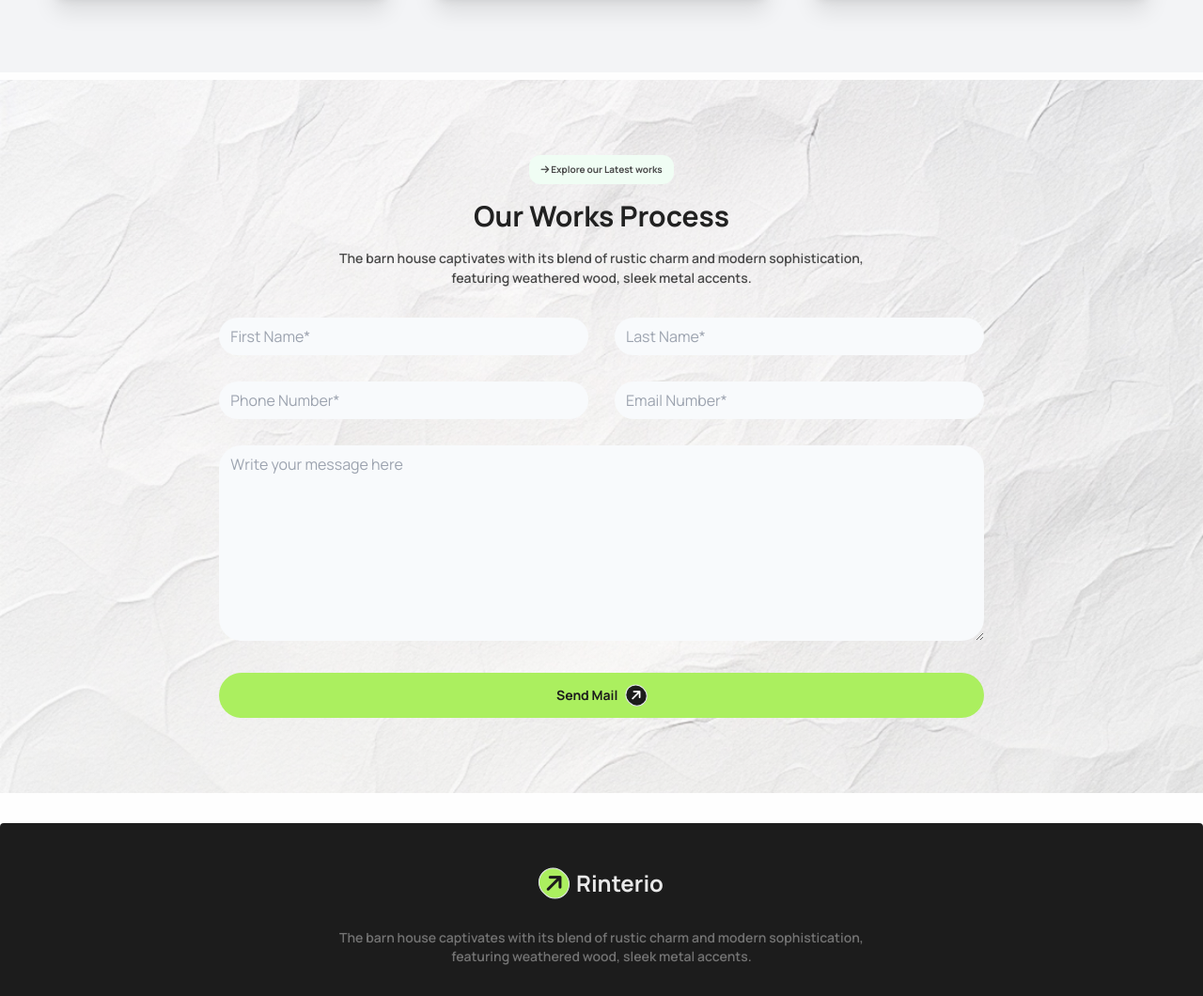
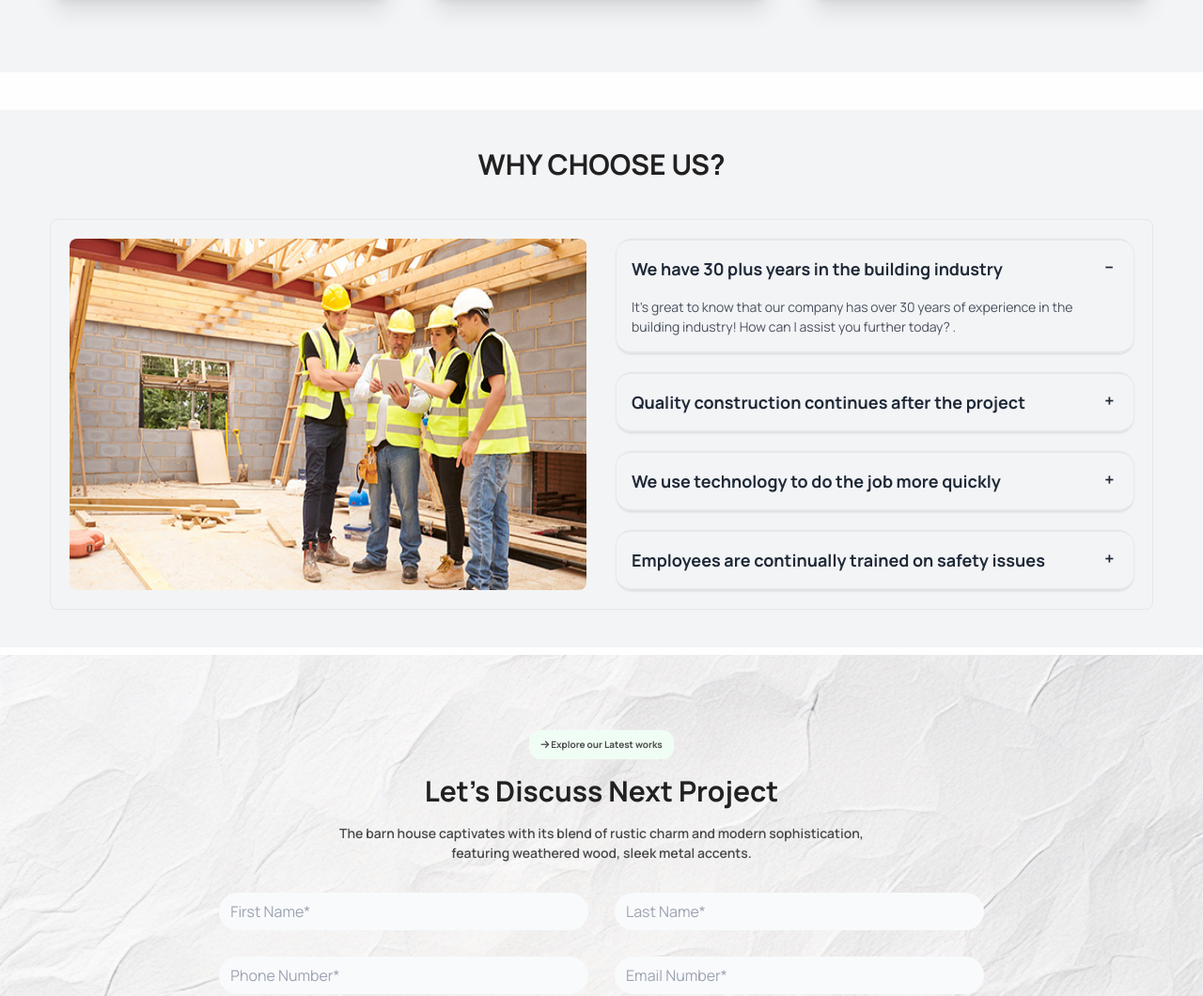
Before and after one commit to mosaraf68500/Assignment-3-By-Using-Tailwind-DaisyUI, a plain HTML site: page index.html in a window 1280 px wide. Shown: the part 3761-4821 px from the top of the page at 94% size. Drawn offline with nearby package versions, Linux system fonts and the light colour scheme.

Commit message:
extra section commit

```diff
--- a/index.html
+++ b/index.html
@@ -44,7 +44,7 @@
 
 
 </head>
-<body class="manrop bg-[#FEFEFE]  h-[10000px] lg:h-[5000px] ">
+<body class="manrop bg-[#FEFEFE]  h-[11000px] lg:h-[5000px] ">
 
     <header class=" w-11/12 mx-auto">
 
@@ -399,6 +399,87 @@
     </section>
 
 
+
+
+
+    <!-- extra secion WHY CHOOSE US?  start-->
+    <section class="	bg-gray-100">
+        <div class=" mt-10 w-11/12 mx-auto py-10 rounded">
+            <!-- title  -->
+             <div>
+                <h1 class="text-2xl lg:text-3xl font-bold text-[#212121] text-center">WHY CHOOSE US?</h1>
+             </div>
+             <section>
+
+
+
+                 <!-- content -->
+                  <div class="grid grid-cols-1 lg:grid-cols-2 py-7 gap-8 border lg:p-5 lg:mt-10 rounded-lg">
+                    <!-- img section -->
+                     <div class=""><img src="./assets/assignment-3.jpg" alt="" class="w-full h-full rounded-lg">
+                    </div>
+
+                     <!-- text section -->
+                      <div class=" space-y-5">
+
+                        <div class="collapse collapse-plus border-y-2 shadow">
+                            <input type="radio" name="my-accordion-3" checked="checked" />
+                            <div class="collapse-title text-lg font-bold ">We have 30 plus years in the building industry</div>
+                            <div class="collapse-content">
+                              <p class="text-[14px] opacity-80">It's great to know that our company has over 30 years of experience in the building industry! How can I assist you further today?
+
+
+                                .</p>
+                            </div>
+                          </div>
+                          <div class="collapse collapse-plus  border-y-2 shadow">
+                            <input type="radio" name="my-accordion-3" />
+                            <div class="collapse-title text-lg font-bold ">Quality construction continues after the project</div>
+                            <div class="collapse-content">
+                              <p  class="text-[14px] opacity-80">It sounds like you're emphasizing your company's commitment to quality even after the completion of a project. Would you like help crafting a message or statement that highlights this aspect of your service?</p>
+                            </div>
+                          </div>
+                          <div class="collapse collapse-plus  border-y-2 shadow ">
+                            <input type="radio" name="my-accordion-3" />
+                            <div class="collapse-title text-lg font-bold">We use technology to do the job more quickly</div>
+                            <div class="collapse-content">
+                              <p class="text-[14px] opacity-80">"With over 30 years of experience in the building industry, we are committed to delivering quality construction that lasts long after the project is completed. By leveraging the latest technology, we ensure that every job is done more quickly and efficiently, without compromising on quality."</p>
+                            </div>
+                          </div>
+                          <div class="collapse collapse-plus  border-y-2 shadow ">
+                            <input type="radio" name="my-accordion-3" />
+                            <div class="collapse-title text-lg font-bold">Employees are continually trained on safety issues</div>
+                            <div class="collapse-content">
+                              <p class="text-[14px] opacity-80">"With over 30 years of experience in the building industry, we are dedicated to delivering quality construction that stands the test of time. We leverage the latest technology to complete projects more quickly and efficiently, all while ensuring the highest standards. Our employees are continually trained on safety issues, reinforcing our commitment to a safe and secure working environment on every project.".</p>
+                            </div>
+                          </div>
+
+
+
+
+
+
+                      </div>
+
+
+                  </div>
+
+
+               </section>
+
+
+
+        </div>
+
+
+     </section>
+
+
+
+
+
+
+
      <!-- Let’s Discuss Next Project -->
 
      <section class="backgraound-img w-full ">
@@ -406,7 +487,7 @@
 
         <div class="lg:w-1/2 px-5 mx-auto text-center space-y-4 mt-2 pt-20">
             <button class="text-[10px] px-3 py-2 rounded-xl text-[#494949] bg-green-50 font-bold"><i class="fa-solid fa-arrow-right"></i> Explore our Latest works</button>
-            <h1 class="text-2xl lg:text-3xl font-bold text-[#212121]">Our Works Process</h1>
+            <h1 class="text-2xl lg:text-3xl font-bold text-[#212121]">Let’s Discuss Next Project</h1>
             <p class="text-[14px] font-semibold text-[#494949]">The barn house captivates with its blend of rustic charm and modern sophistication, featuring weathered wood, sleek metal accents.
 
             </p>
```
Also changed, not shown: assets/assignment-3.jpg (added).
